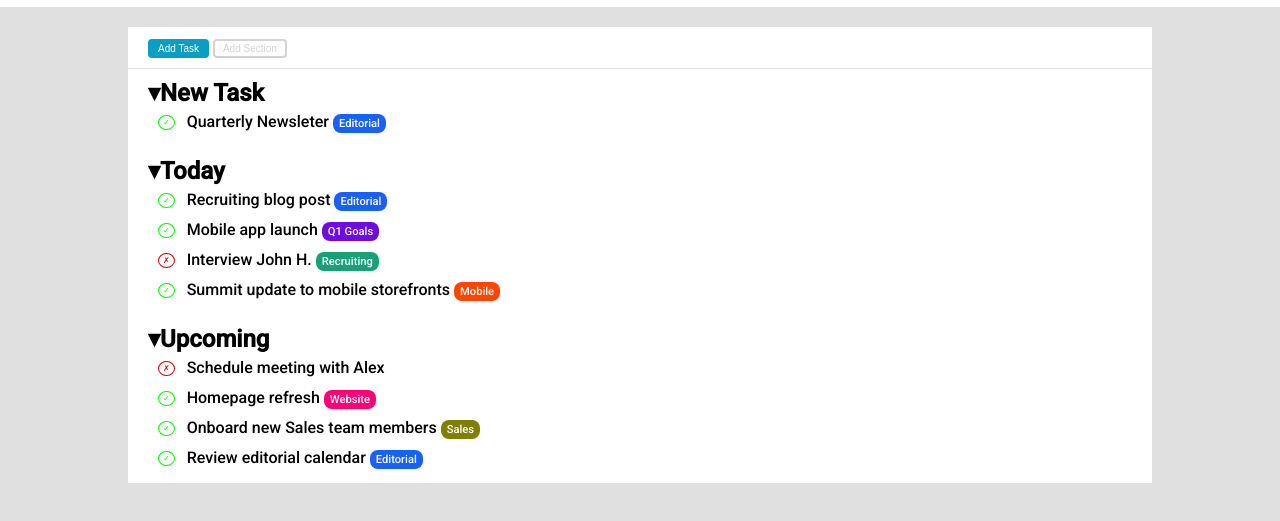
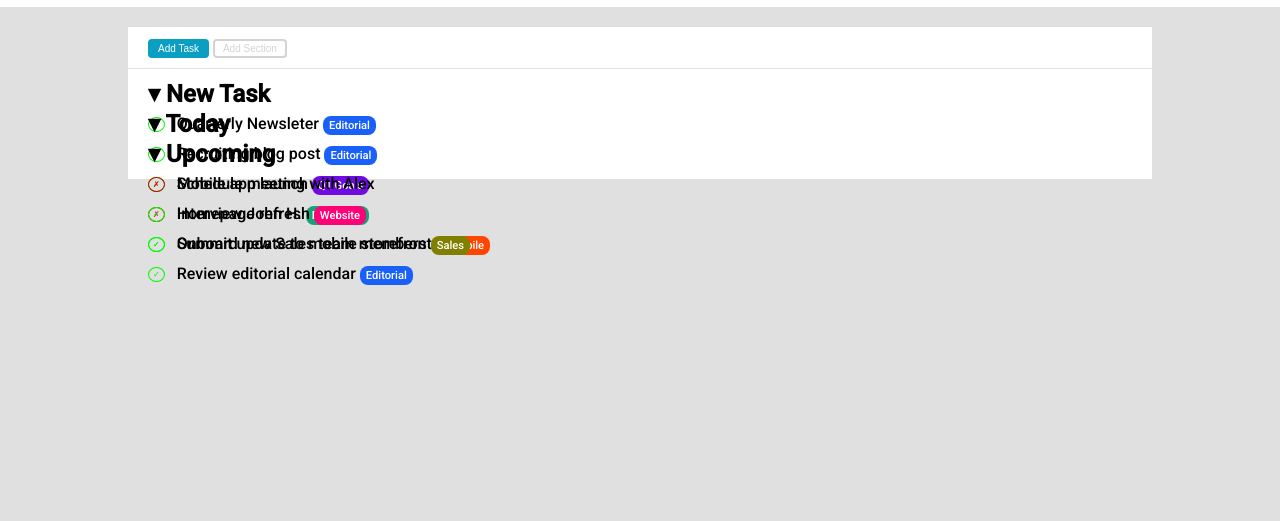
Before and after one commit to MascarBone/html-css-toboolist, a plain HTML site: page index.html in a window 1280 px wide. Shown: the part 73-594 px from the top of the page. Drawn offline with Linux system fonts and the light colour scheme.

Commit message:
Modified sections with a ul

```diff
--- a/css/style.css
+++ b/css/style.css
@@ -9,14 +9,11 @@ body {
     background-color: rgb(224, 224, 224);
 }
 
-.margins {
-    padding: 10px 20px;
-}
-
 header {
     height: 80px;
     background-color: white;
     padding: 10px 10px;
+    margin-bottom: 20px;
 }
 
 header img {
@@ -32,17 +29,20 @@ header h1 {
 main {
     width: 80%;
     background-color: white;
-    margin: 20px auto 0;
+    margin: 0 auto;
 }
 
 ul {
     list-style-type: none;
-    margin: 0 10px;
 }
 
 li {
     height: 30px;
     line-height: 30px;
+}
+
+.margins {
+    padding: 10px 20px;
 }
 
 .buttons {
--- a/index.html
+++ b/index.html
@@ -25,34 +25,38 @@
             <button class="button" id="button_section">Add Section</button>
         </div>
 
-        <section class="margins new_task">
+        <section class="margins">
+            <ul>
+                <li>
                     <!-- Lista delle nuove task -->
-            <h2>&dtrif;New Task</h2>
+                    <h2>&dtrif; New Task</h2>
                     <ul>
                         <li><span class="round check">&check;</span> Quarterly Newsleter <span class="highlight editorial">Editorial</span></li>
                     </ul>
-        </section>
+                </li>
 
-        <section class="margins today_task">
+                <li>
                     <!-- Lista delle task odierne -->
-            <h2>&dtrif;Today</h2>
+                    <h2>&dtrif; Today</h2>
                     <ul>
                         <li><span class="round check">&check;</span> Recruiting blog post <span class="highlight editorial">Editorial</span></li>
                         <li><span class="round check">&check;</span> Mobile app launch <span class="highlight goals">Q1 Goals</span></li>
                         <li><span class="round cross">&cross;</span> Interview John H. <span class="highlight recruiting">Recruiting</span></li>
                         <li><span class="round check">&check;</span> Summit update to mobile storefronts <span class="highlight mobile">Mobile</span></li>
                     </ul>
-        </section>
+                </li>
 
-        <section class="margins upcoming_task">
+                <li>
                     <!-- Lista delle task in arrivo -->
-            <h2>&dtrif;Upcoming</h2>
+                    <h2>&dtrif; Upcoming</h2>
                     <ul>
                         <li><span class="round cross">&cross;</span> Schedule meeting with Alex</li>
                         <li><span class="round check">&check;</span> Homepage refresh <span class="highlight website">Website</span></li>
                         <li><span class="round check">&check;</span> Onboard new Sales team members <span class="highlight sales">Sales</span></li>
                         <li><span class="round check">&check;</span> Review editorial calendar <span class="highlight editorial">Editorial</span></li>
                     </ul>
+                </li>
+            </ul>
         </section>
 
     </main>
```
Lines whose indentation alone changed are shown as unchanged.
